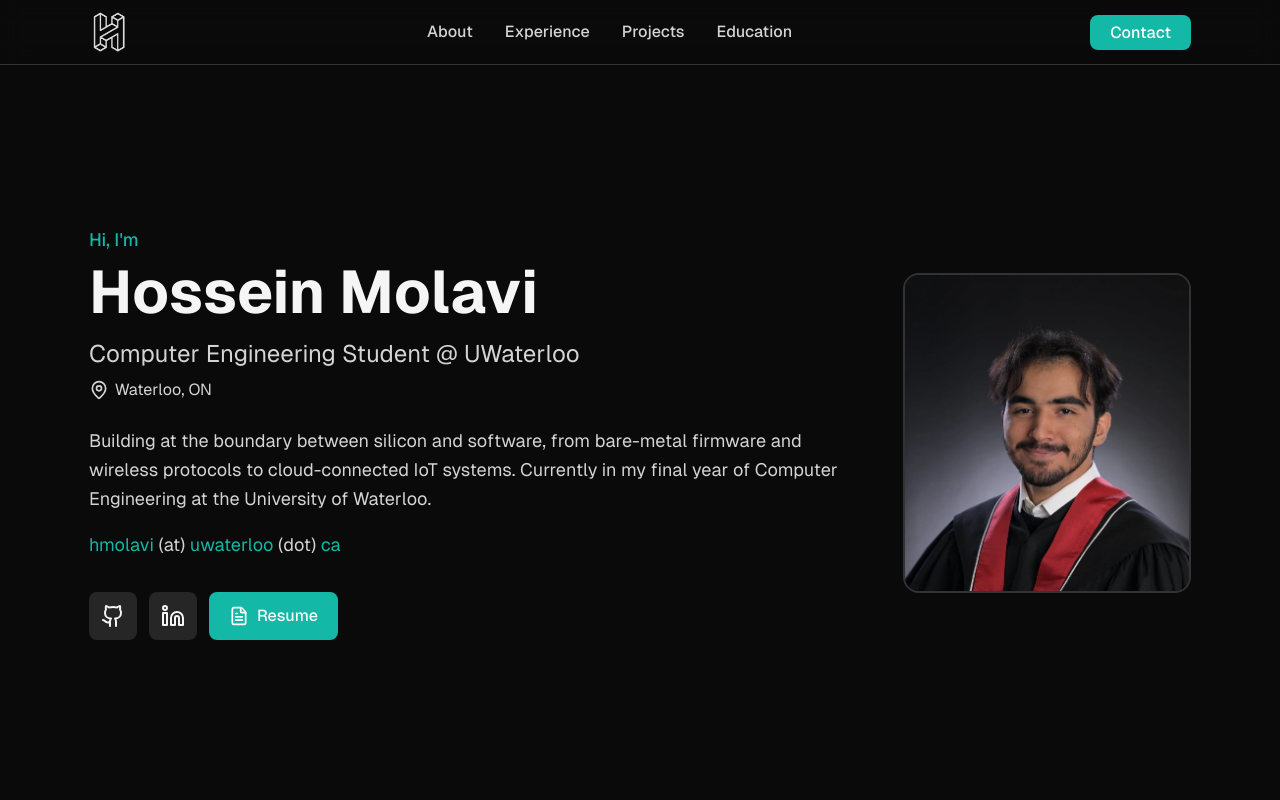
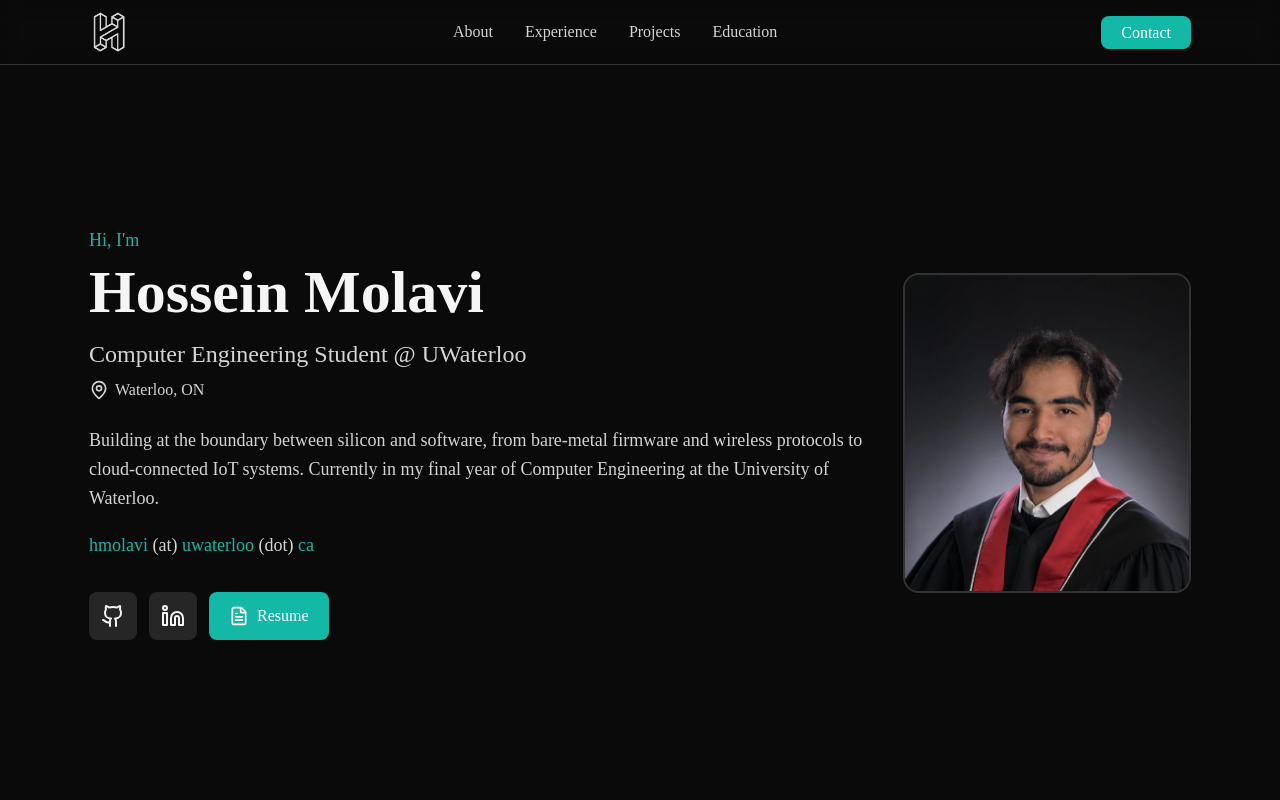
Before and after one commit to hmolavi/hmolavi.github.io, a Next.js app: page / in a window 1280 px wide. Shown: the top 800 px of the page. Built offline with nearby package versions, Linux system fonts and the light colour scheme.

Commit message:
chore: update font variable from outfit to geist in layout component

```diff
--- a/src/app/layout.tsx
+++ b/src/app/layout.tsx
@@ -3,9 +3,9 @@ import localFont from "next/font/local";
 import { ThemeProvider } from "@/components/providers/ThemeProvider";
 import "./globals.css";
 
-const outfit = localFont({
+const geist = localFont({
   src: "./fonts/GeistVF.woff",
-  variable: "--font-outfit",
+  variable: "--font-geist",
   weight: "100 900",
 });
 
@@ -31,7 +31,7 @@ export default function RootLayout({
 }>) {
   return (
     <html lang="en" suppressHydrationWarning>
-      <body className={`${outfit.variable} font-sans antialiased`}>
+      <body className={`${geist.variable} font-sans antialiased`}>
         <ThemeProvider>{children}</ThemeProvider>
       </body>
     </html>
```
